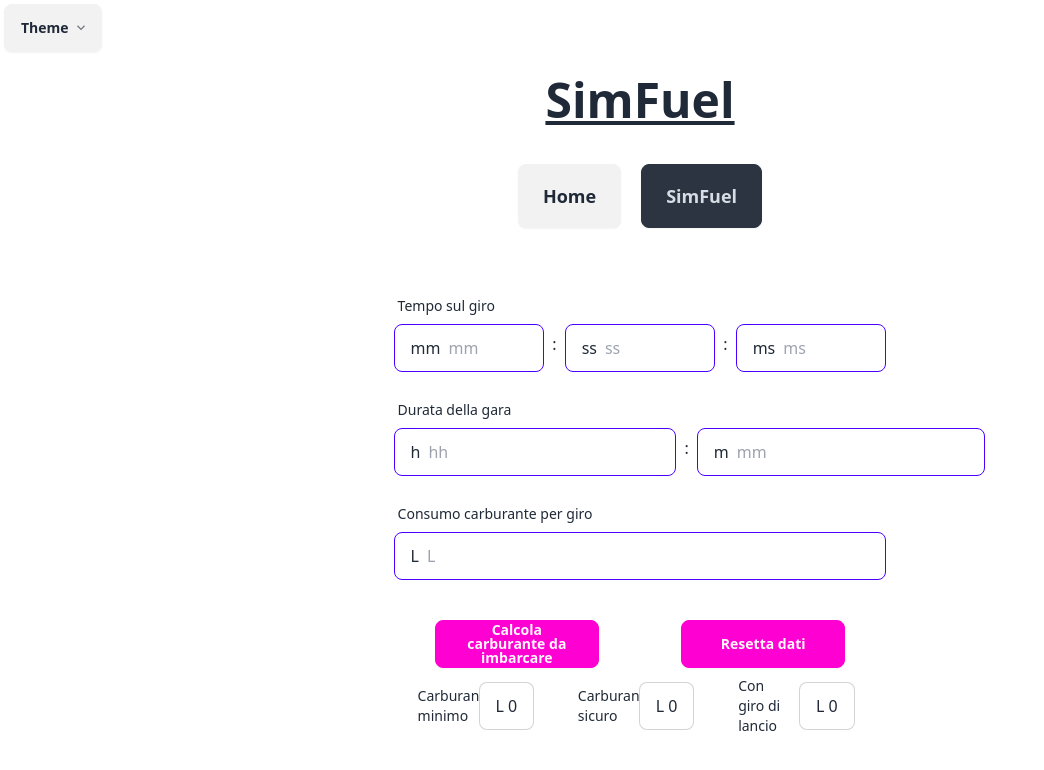
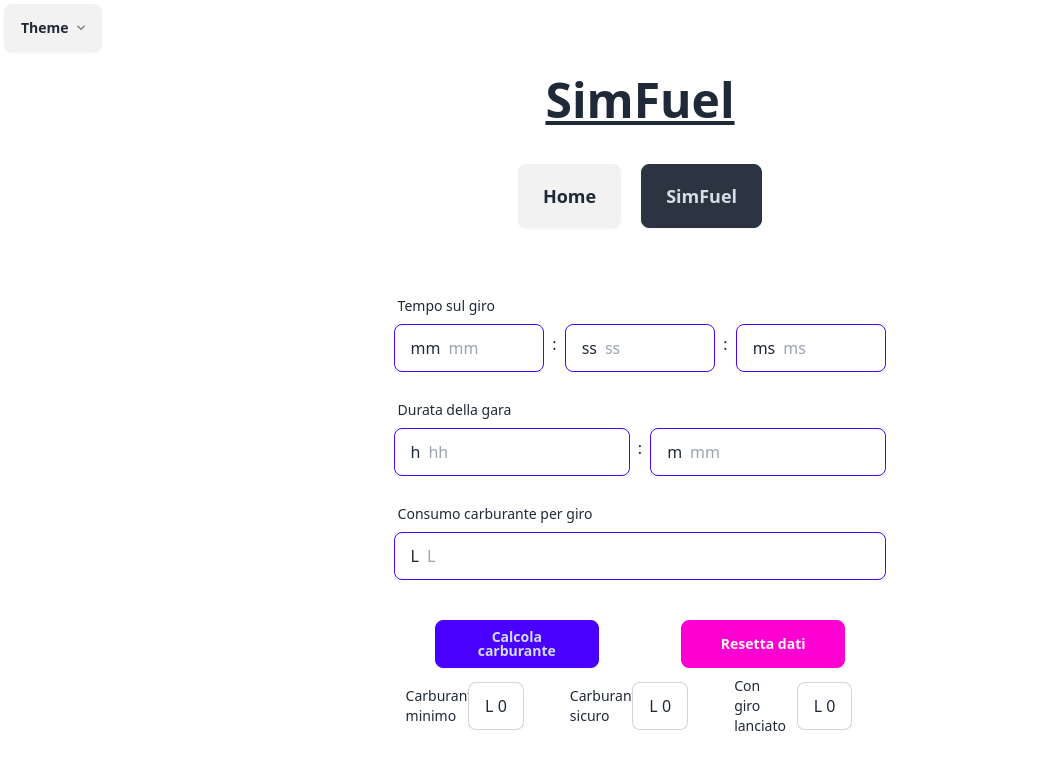
Before and after one commit to StefanoV12T/Simfuel, a Vue app: page / in a window 1280 px wide. Both pictures are taken after a click on the button "SimFuel". Shown: the top 770 px of the page, without its empty margins (0-1044 px from the left). Built offline with nearby package versions, Linux system fonts and the light colour scheme.

Commit message:
terzo build

```diff
--- a/src/components/SimFuel.vue
+++ b/src/components/SimFuel.vue
@@ -116,7 +116,7 @@ function ResettaDati(){
 
     <div class="basis-1/2 w-full mr-2">
         <label class="input input-bordered  input-primary flex items-center gap-2">
-            h <input type="number" v-model="raceTimeHours" placeholder="hh" class="m-0" />
+            h <input type="number" v-model="raceTimeHours" placeholder="hh" class="m-0 w-full" />
         </label>
     </div>
 
@@ -124,7 +124,7 @@ function ResettaDati(){
 
     <div class="basis-1/2 w-full">
         <label class="input input-bordered  input-primary flex items-center gap-2">
-            m <input type="number" v-model="raceTimeMinutes" placeholder="mm" class="m-0" />
+            m <input type="number" v-model="raceTimeMinutes" placeholder="mm" class="m-0 w-full" />
         </label>
     </div>
 
@@ -141,7 +141,7 @@ function ResettaDati(){
 
     <div class="flex flex-row mx-auto md:w-2/5 w-full mt-10">
 
-        <span @click="CalcolaBenzina" class="basis-1/3 mx-auto btn-secondary btn w-full">Calcola carburante da imbarcare</span>
+        <span @click="CalcolaBenzina" class="basis-1/3 mx-auto btn-primary btn w-full">Calcola carburante</span>
         <span @click="ResettaDati" class="basis-1/3 btn-secondary mx-auto btn w-full">Resetta dati</span>
     </div>
 
@@ -149,7 +149,7 @@ function ResettaDati(){
 
     <div class="flex flex-row mx-auto md:w-2/5 w-full ">
 
-      <div class="basis-1/3 mr-2 flex items-center ml-5">
+      <div class="basis-1/3 mr-2 flex items-center ml-2 ">
         <span class="label label-text md:w-2/5 ">Carburante minimo</span>
 
         <span class="label label-text md:w-3/5 ">
@@ -178,7 +178,7 @@ function ResettaDati(){
       </div>
 
       <div class="basis-1/3 flex items-center">
-        <span class="label label-text md:w-2/5">Con giro di lancio </span>
+        <span class="label label-text md:w-2/5">Con giro lanciato</span>
 
         <span class="label label-text md:w-3/5">
             <label class="input input-bordered flex items-center gap-2">
```
Also changed, not shown: 5 other files (tests, documents, lock files or other folders).
